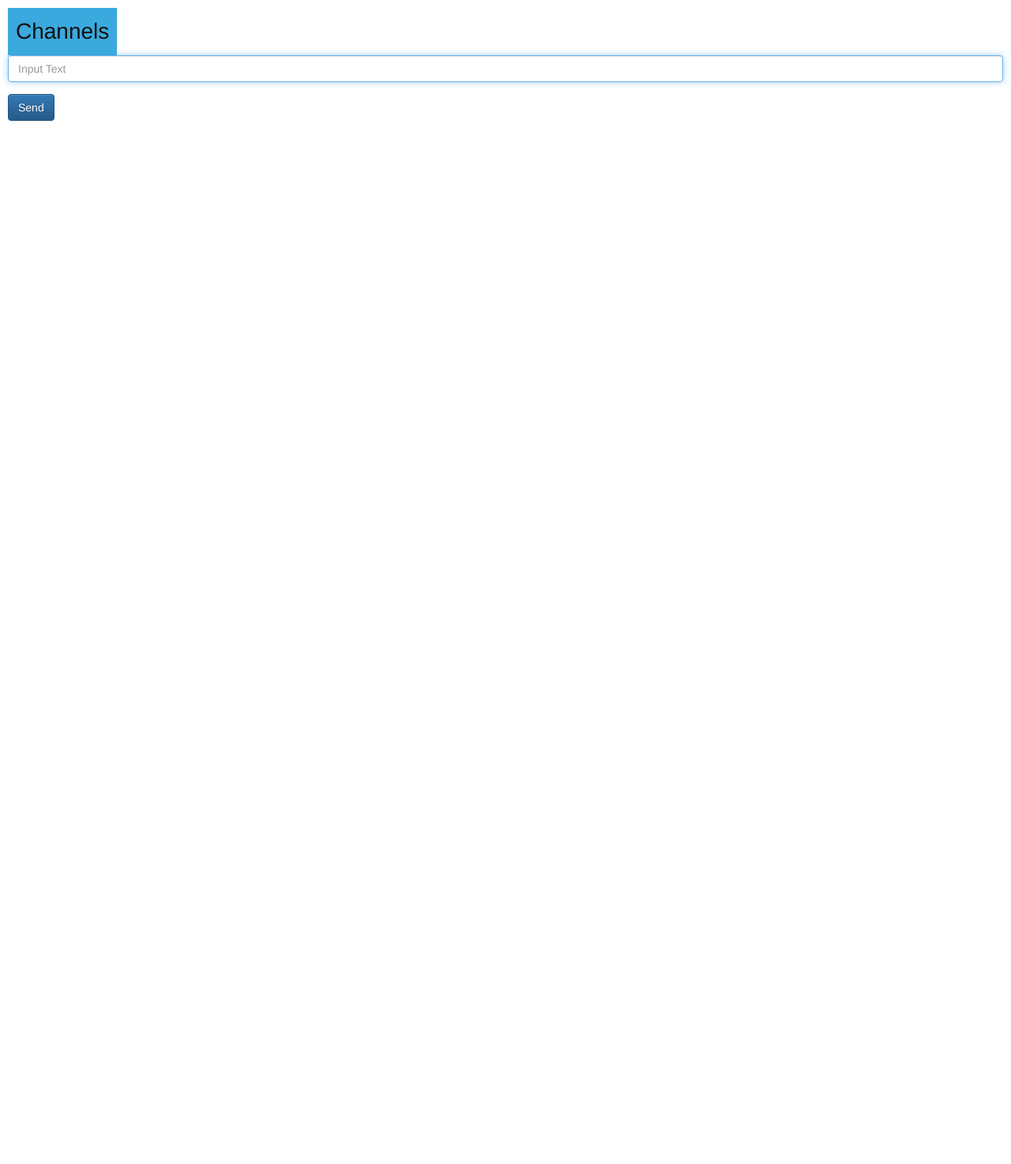
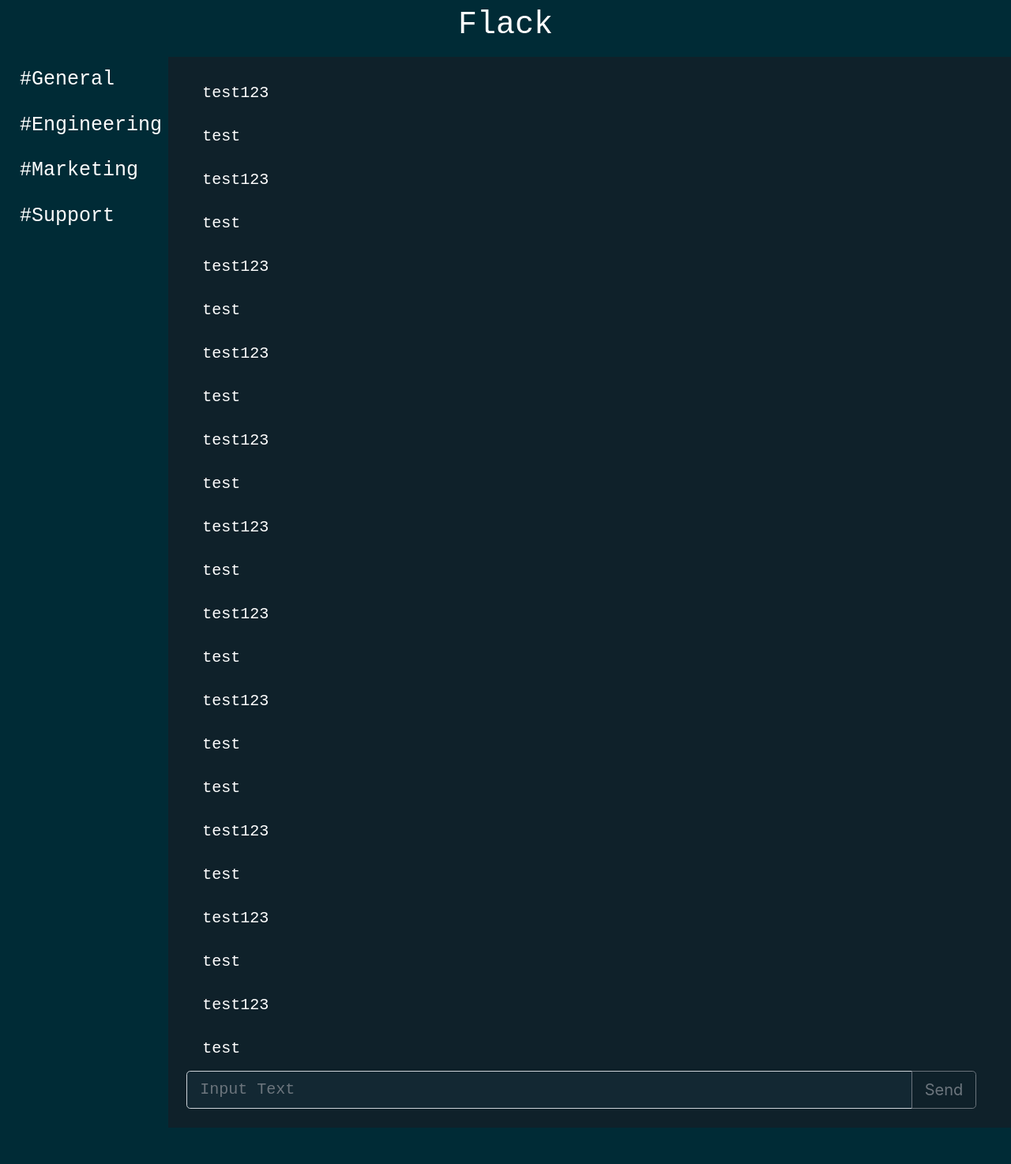
Before and after one commit to sddelaney/flack, a Flask app: page / in a window 1280 px wide. Shown: the whole page at 79% size. Run offline with Flask 2, Linux system fonts and the light colour scheme; some libraries are stand-ins or nearby versions.

Commit message:
Created basic html/css outline for main app

```diff
--- a/application.py
+++ b/application.py
@@ -1,11 +1,11 @@
 import os
 
 from flask import Flask, render_template
-from flask_socketio import SocketIO, emit
+# from flask_socketio import SocketIO, emit
 
 app = Flask(__name__)
-app.config["SECRET_KEY"] = os.getenv("SECRET_KEY")
-socketio = SocketIO(app)
+# app.config["SECRET_KEY"] = os.getenv("SECRET_KEY")
+# socketio = SocketIO(app)
 
 
 @app.route("/")
--- /dev/null
+++ b/static/main.js
@@ -0,0 +1,7 @@
+
+
+
+window.onload=function () {
+    var objDiv = document.getElementById("bottom-up");
+    objDiv.scrollTop = objDiv.scrollHeight;
+}
--- a/static/styles.css
+++ b/static/styles.css
@@ -1,50 +1,72 @@
-/*Position and style for the sidebar*/
-
 .sidebar {
     height: 100%;
-    width: 0;
-    position: fixed;
-    /*Stays in place */
-    background-color: rgb(58, 169, 221);
-    /*green*/
     overflow-x: hidden;
-    /*for Disabling horizontal scroll */
 }
-/* Position and style for the sidebar links */
 
 .sidebar a {
     padding: 10px 10px 10px;
     font-size: 25px;
-    color: #111;
+    color: #FFFFFF;
     display: block;
     transition: 0.3s;
 }
-/* the links change color when mouse hovers upon them*/
 
 .sidebar a:hover {
-    color: #FFFFFF;
-}
-/* Position and style the for cross button */
-
-
-.openbtn {
-    font-size: 28px;
-    background-color: rgb(58, 169, 221);
-    color: #111;
-    padding: 10px 10px 10px;
-    border: none;
-}
-/* the sidebar button changes
-color when mouse hovers upon it */
-.openbtn:hover {
-    color: #FFFFFF;
+    background-color: rgb(55, 66, 70);
 }
 
-/* pushes the page content to the right
-when you open the side navigation */
+body, html {
+    height: 100%;
+    background-color: #002B36;
+    color: #FFFFFF;
+    font-family: 'Courier New', Courier, monospace;
+    overflow: hidden;
+  }
 
 #main {
-    transition: margin-left .5s;
-    /* If you want a transition effect */
-    padding: 10px;
+    background-color: rgb(15, 33, 42);
+    font-family: -apple-system, BlinkMacSystemFont, 'Segoe UI', Roboto, Oxygen, Ubuntu, Cantarell, 'Open Sans', 'Helvetica Neue', sans-serif;
+    display: flex;
+    overflow: hidden;
+    height: 92vh;
+    padding-top: 10px;
+    width: 100%;
+    backface-visibility: hidden;
+    will-change: overflow;
 }
+
+.list-group-mine .list-group-item {
+    background-color: rgb(15, 33, 42);
+    border-top: 1px solid rgb(15, 33, 42);
+    border-left-color: #fff;
+    border-right-color: #fff;
+    color: #FFFFFF;
+    font-family: 'Courier New', Courier, monospace;
+    font-size: 20px;
+  }
+
+.list-group-mine .list-group-item:hover {
+    background-color: rgb(55, 66, 70);
+}
+
+.my-input-group .form-control{
+    background-color:rgb(19, 40, 51);
+    color: #FFFFFF;
+    font-family: 'Courier New', Courier, monospace;
+}
+
+.btn:hover{
+    background-color: rgb(55, 66, 70);
+}
+
+#bottom-up{
+    width: 98%;
+    overflow: auto;
+    padding: .5rem;
+    -webkit-overflow-scrolling: touch;
+    -ms-overflow-style: none;
+}
+::-webkit-scrollbar {
+    display: none;
+    background: transparent;
+}
--- a/templates/index.html
+++ b/templates/index.html
@@ -5,10 +5,43 @@
 {% endblock %}
 
 {% block main %}
+<div id="bottom-up">
+    <ul class="list-group list-group-mine list-group-flush">
+
+        <li class="list-group-item list-group-item-dark">test</li>
+        <li class="list-group-item list-group-item-dark">test123</li>
+        <li class="list-group-item list-group-item-dark">test</li>
+        <li class="list-group-item list-group-item-dark">test123</li>
+        <li class="list-group-item list-group-item-dark">test</li>
+        <li class="list-group-item list-group-item-dark">test123</li>
+        <li class="list-group-item list-group-item-dark">test</li>
+        <li class="list-group-item list-group-item-dark">test123</li>
+        <li class="list-group-item list-group-item-dark">test</li>
+        <li class="list-group-item list-group-item-dark">test123</li>
+        <li class="list-group-item list-group-item-dark">test</li>
+        <li class="list-group-item list-group-item-dark">test123</li>
+        <li class="list-group-item list-group-item-dark">test</li>
+        <li class="list-group-item list-group-item-dark">test123</li>
+        <li class="list-group-item list-group-item-dark">test</li>
+        <li class="list-group-item list-group-item-dark">test123</li>
+        <li class="list-group-item list-group-item-dark">test</li>
+        <li class="list-group-item list-group-item-dark">test</li>
+        <li class="list-group-item list-group-item-dark">test123</li>
+        <li class="list-group-item list-group-item-dark">test</li>
+        <li class="list-group-item list-group-item-dark">test123</li>
+        <li class="list-group-item list-group-item-dark">test</li>
+        <li class="list-group-item">test123</li>
+        <li class="list-group-item">test</li>
+    </ul>
+
+
     <form action="/" method="post">
-        <div class="form-group">
-            <input autocomplete="off" autofocus class="form-control" name="inp" placeholder="Input Text" type="text">
-        </div>
-        <button class="btn btn-primary" type="submit">Send</button>
+        <div class="input-group my-input-group input-group-lg mb-3">
+            <input type="text" class="form-control" placeholder="Input Text" aria-label="inp-text" aria-describedby="basic-addon2">
+            <div class="input-group-append">
+              <button class="btn btn-outline-secondary" type="button">Send</button>
+            </div>
+          </div>
     </form>
+</div>
 {% endblock %}
--- a/templates/layout.html
+++ b/templates/layout.html
@@ -1,50 +1,29 @@
 <!DOCTYPE html>
+<html lang="en">
+
+<head>
+   <link rel="stylesheet" href="https://maxcdn.bootstrapcdn.com/bootstrap/4.0.0/css/bootstrap.min.css" integrity="sha384-Gn5384xqQ1aoWXA+058RXPxPg6fy4IWvTNh0E263XmFcJlSAwiGgFAW/dAiS6JXm" crossorigin="anonymous">
+   <script type="text/javascript" src="../static/main.js"></script>
    <link rel="stylesheet" href="../static/styles.css">
-<head>
-   <!-- Latest compiled and minified CSS -->
-    <link rel="stylesheet" href="https://stackpath.bootstrapcdn.com/bootstrap/3.4.1/css/bootstrap.min.css" integrity="sha384-HSMxcRTRxnN+Bdg0JdbxYKrThecOKuH5zCYotlSAcp1+c8xmyTe9GYg1l9a69psu" crossorigin="anonymous">
-    <link rel="stylesheet" href="../static/styles.css">
-    <!-- Optional theme -->
-    <link rel="stylesheet" href="https://stackpath.bootstrapcdn.com/bootstrap/3.4.1/css/bootstrap-theme.min.css" integrity="sha384-6pzBo3FDv/PJ8r2KRkGHifhEocL+1X2rVCTTkUfGk7/0pbek5mMa1upzvWbrUbOZ" crossorigin="anonymous">
-    <!-- Latest compiled and minified JavaScript -->
-    <script src="https://stackpath.bootstrapcdn.com/bootstrap/3.4.1/js/bootstrap.min.js" integrity="sha384-aJ21OjlMXNL5UyIl/XNwTMqvzeRMZH2w8c5cRVpzpU8Y5bApTppSuUkhZXN0VxHd" crossorigin="anonymous"></script>
+   <script src="https://maxcdn.bootstrapcdn.com/bootstrap/4.0.0/js/bootstrap.min.js" integrity="sha384-JZR6Spejh4U02d8jOt6vLEHfe/JQGiRRSQQxSfFWpi1MquVdAyjUar5+76PVCmYl" crossorigin="anonymous"></script>
+   <meta charset="utf-8">
+   <meta name="viewport" content="width=device-width, initial-scale=1, shrink-to-fit=no">
 </head>
 
 <body>
-    <div id="sidebar" class="sidebar">
-        <!--the cross button-->
+<div class="container-fluid h-100 margin">
+    <div id="header" class="d-flex flex-grow p-2 justify-content-center"><h1>Flack</h1></div>
+    <div class="row myrow h-100">
+        <div id="sidebar" class="sidebar col-md-2">
             <a href="#">#General</a>
             <a href="#">#Engineering</a>
             <a href="#">#Marketing</a>
             <a href="#">#Support</a>
         </div>
-
-    <div id="main">
-        <button class="openbtn"
-                onclick="changeNav()">
-          Channels
-        </button>
+        <div id="main" class="col-md-10">
                 {% block main %}{% endblock %}
         </div>
+    </div>
+</div>
 </body>
-<script>
-    open=false;
-    function changeNav() {
-        if(open){
-            open=false;
-        document.getElementById(
-          "sidebar").style.width = "0";
-        document.getElementById(
-          "main").style.marginLeft = "0";
-        }
-        else{
-            open=true;
-            document.getElementById(
-          "sidebar").style.width = "230px";
-            document.getElementById(
-          "main").style.marginLeft = "230px";
-        }
-    }
-</script>
-
 </html>
```
Lines whose indentation alone changed are shown as unchanged.
